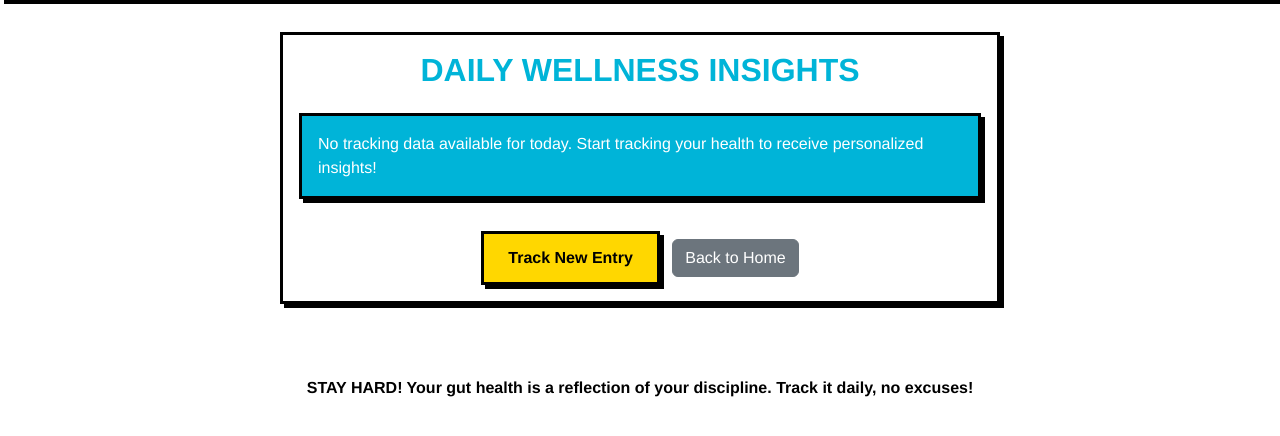
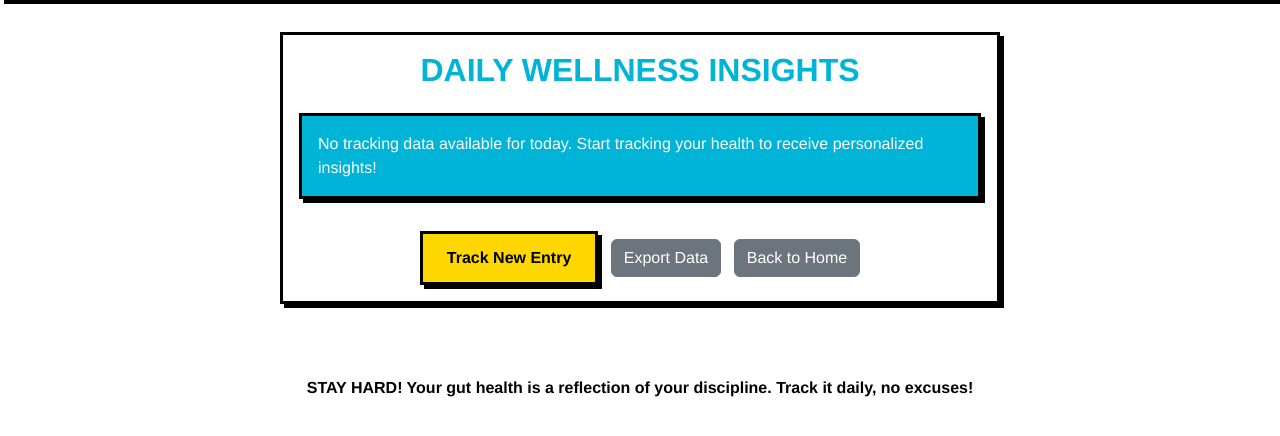
Before and after one commit to dhruv1710/ZuMicrobiome, a Flask app: page /insights/1 in a window 1280 px wide. Shown: the part 68-504 px from the top of the page. Run offline with Flask 3, Linux system fonts and the light colour scheme; some libraries are stand-ins or nearby versions; some web fonts are replaced.

Commit message:
Agent query: Can you try clicking the Export Data button on the insights page and check if it downloads an encrypted JSON file?
Add data export functionality with encryption using cryptography library.

Screenshot: https://storage.googleapis.com/screenshot-production-us-central1/423c0b6b-0484-4536-bf4e-8baa424122f3/f9a4d427-f4fd-4098-b159-90892978c61f.jpg

```diff
--- a/app.py
+++ b/app.py
@@ -5,6 +5,11 @@ from sqlalchemy.orm import DeclarativeBase
 import logging
 from datetime import datetime, timedelta
 from sqlalchemy import func
+from cryptography.fernet import Fernet
+from cryptography.hazmat.primitives import hashes
+from cryptography.hazmat.primitives.kdf.pbkdf2 import PBKDF2HMAC
+import base64
+import json
 
 # Configure logging
 logging.basicConfig(level=logging.DEBUG)
@@ -197,6 +202,44 @@ def save_tracking():
     db.session.commit()
     return jsonify({"success": True})
 
+@app.route('/export-data/<kit_id>', methods=['POST'])
+def export_data(kit_id):
+    from models import TrackingEntry
+
+    # Generate a secure key for encryption
+    password = app.secret_key.encode()
+    salt = b'health_tracking_salt'  # In production, this should be randomly generated per user
+    kdf = PBKDF2HMAC(
+        algorithm=hashes.SHA256(),
+        length=32,
+        salt=salt,
+        iterations=480000,
+    )
+    key = base64.urlsafe_b64encode(kdf.derive(password))
+    f = Fernet(key)
+
+    # Fetch all user's data
+    entries = TrackingEntry.query.filter_by(kit_id=kit_id).order_by(TrackingEntry.date).all()
+
+    export_data = []
+    for entry in entries:
+        export_data.append({
+            'date': entry.date.isoformat(),
+            'meals': entry.meals,
+            'stool_type': entry.stool_type,
+            'mood': entry.mood
+        })
+
+    # Encrypt the data
+    json_data = json.dumps(export_data)
+    encrypted_data = f.encrypt(json_data.encode())
+
+    return jsonify({
+        'encrypted_data': encrypted_data.decode(),
+        'key': key.decode(),  # In production, this should be securely transmitted
+        'message': 'Data exported successfully'
+    })
+
 with app.app_context():
     import models
     db.create_all()
--- a/pyproject.toml
+++ b/pyproject.toml
@@ -4,6 +4,7 @@ version = "0.1.0"
 description = "Add your description here"
 requires-python = ">=3.11"
 dependencies = [
+    "cryptography>=44.0.0",
     "email-validator>=2.2.0",
     "flask>=3.1.0",
     "flask-sqlalchemy>=3.1.1",
--- a/templates/insights.html
+++ b/templates/insights.html
@@ -71,6 +71,7 @@
 
                     <div class="text-center mt-4">
                         <a href="/track" class="btn btn-primary me-2">Track New Entry</a>
+                        <button onclick="exportData()" class="btn btn-secondary me-2">Export Data</button>
                         <a href="/" class="btn btn-secondary">Back to Home</a>
                     </div>
                 </div>
@@ -160,4 +161,45 @@
     });
 </script>
 {% endif %}
+
+<script>
+async function exportData() {
+    const kitId = localStorage.getItem('kitId');
+    if (!kitId) {
+        alert('Please log in first');
+        return;
+    }
+
+    try {
+        const response = await fetch(`/export-data/${kitId}`, {
+            method: 'POST'
+        });
+        const data = await response.json();
+
+        if (data.encrypted_data) {
+            // Create a Blob with the encrypted data
+            const blob = new Blob([JSON.stringify(data)], { type: 'application/json' });
+            const url = window.URL.createObjectURL(blob);
+
+            // Create a download link
+            const a = document.createElement('a');
+            a.href = url;
+            a.download = `health_data_${new Date().toISOString().split('T')[0]}.json`;
+            document.body.appendChild(a);
+            a.click();
+
+            // Cleanup
+            window.URL.revokeObjectURL(url);
+            document.body.removeChild(a);
+
+            alert('Data exported successfully! Please keep the encryption key safe.');
+        } else {
+            alert('Failed to export data');
+        }
+    } catch (error) {
+        console.error('Error exporting data:', error);
+        alert('Failed to export data');
+    }
+}
+</script>
 {% endblock %}
```
Also changed, not shown: 2 other files.
